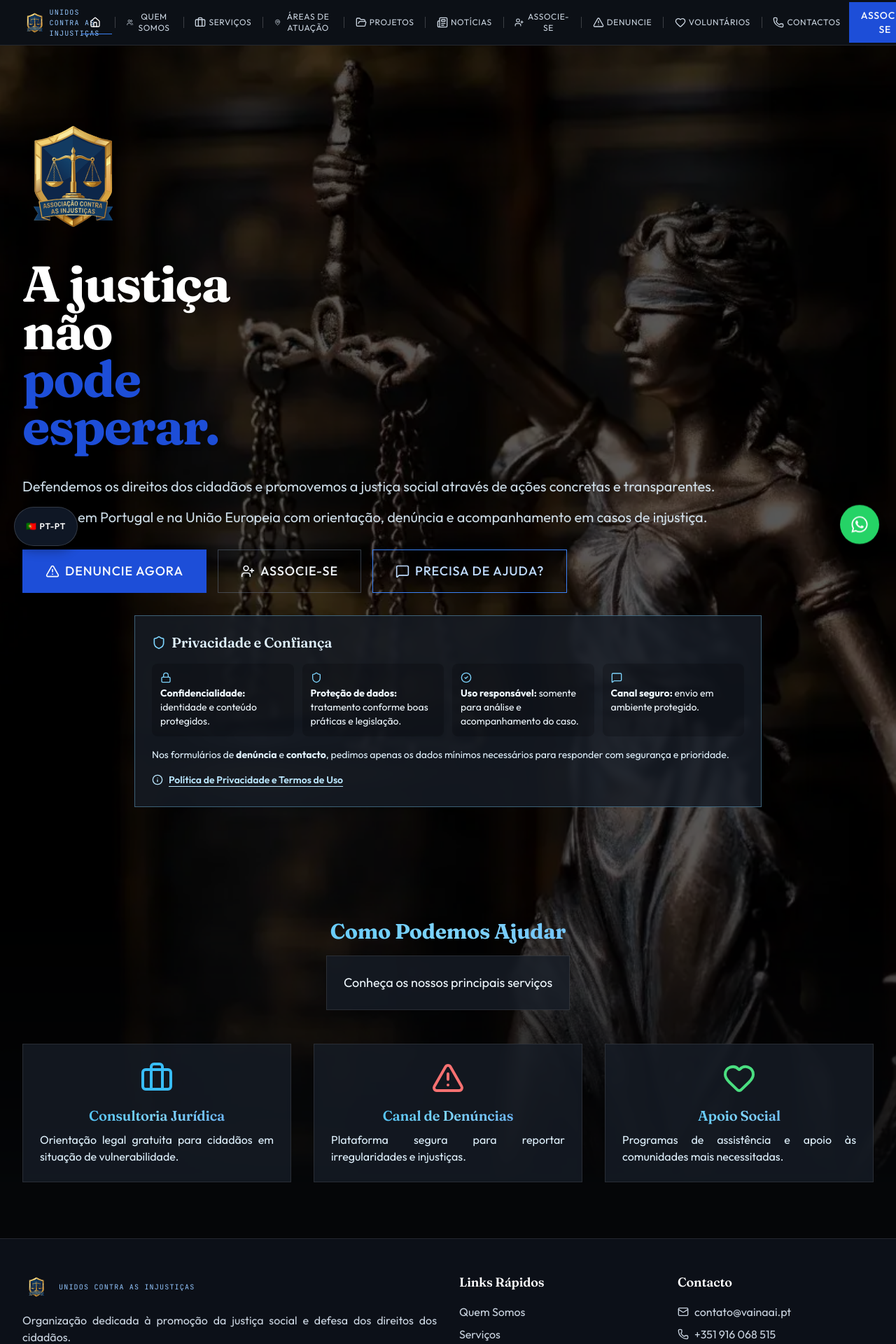
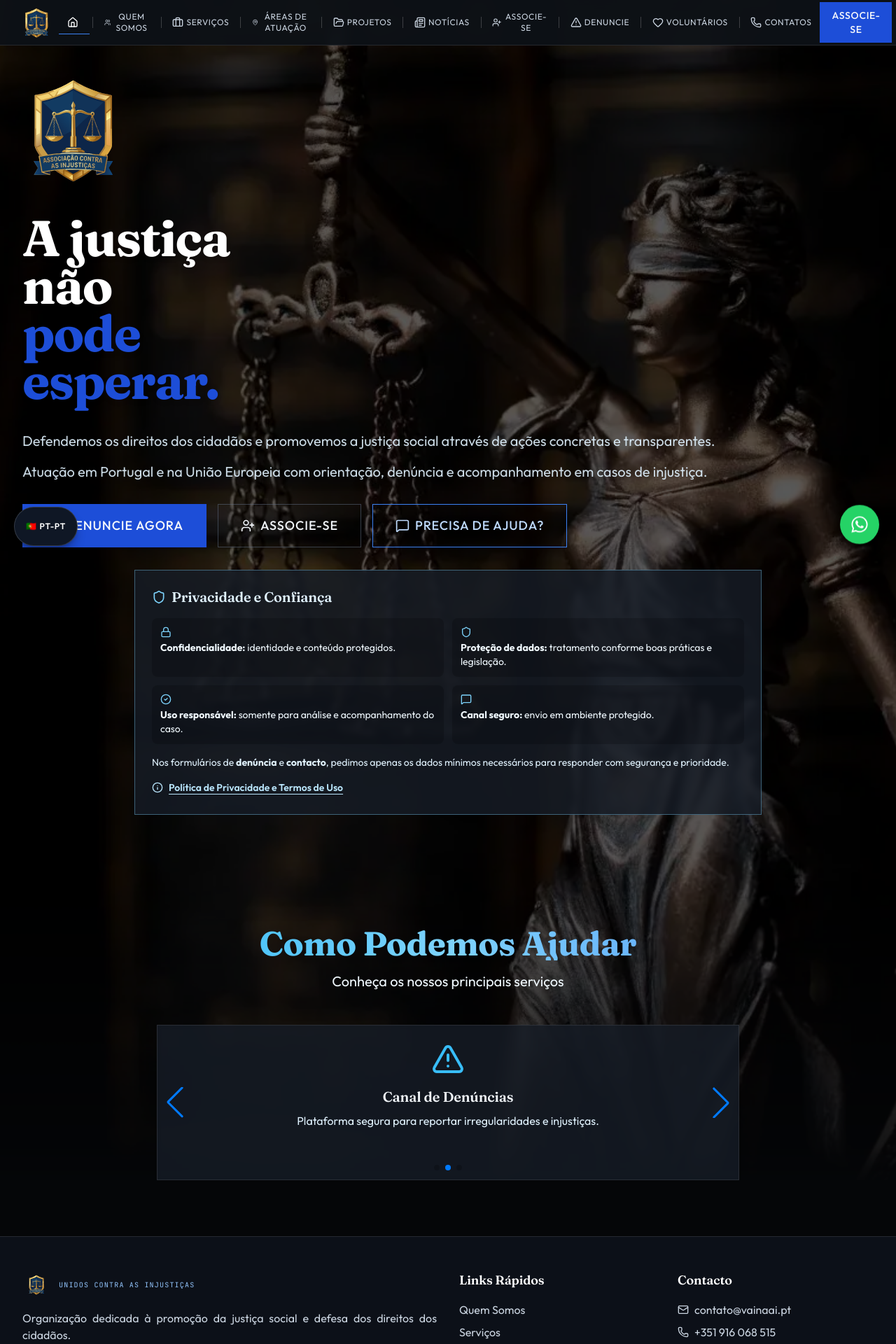
Before and after one commit to Formando-Valores/vainaai-site, a React (Vite) app: page / in a window 1280 px wide. Shown: the top 1920 px of the page at 70% size. Built offline with nearby package versions, Linux system fonts and the light colour scheme.

Commit message:
Update Visual 1.1

```diff
--- a/package.json
+++ b/package.json
@@ -17,6 +17,7 @@
     "react-dom": "^19.0.0",
     "resend": "^6.1.2",
     "sonner": "^2.0.3",
+    "swiper": "^12.2.0",
     "tailwind-merge": "^3.1.0"
   },
   "devDependencies": {
--- a/src/App.tsx
+++ b/src/App.tsx
@@ -1,4 +1,5 @@
 import React, { createContext, useContext, useState } from "react";
+
 import { submitForm } from "./lib/api";
 import { Toaster, toast } from "sonner";
 import 'animate.css';
@@ -40,6 +41,14 @@ import {
   Users2,
   PiggyBank
 } from "lucide-react";
+import { Swiper, SwiperSlide } from "swiper/react";
+import { Autoplay } from "swiper/modules";
+import "swiper/css";
+import 'swiper/css/effect-flip';
+import 'swiper/css/pagination';
+import 'swiper/css/navigation';
+
+import { EffectFlip, Pagination, Navigation } from 'swiper/modules';
 
 // ===== Types =====
 type Locale = 'pt-BR' | 'pt-PT' | 'es';
@@ -122,26 +131,26 @@ export default function App() {
     { id: 'join' as Page, label: isSpanish ? 'Hazte Socio' : isPortuguesePortugal ? 'Torne-se Associado' : 'Associe-se', icon: UserPlus },
     { id: 'report' as Page, label: isSpanish ? 'Denuncia' : 'Denuncie', icon: AlertTriangle },
     { id: 'volunteers' as Page, label: isSpanish ? 'Voluntarios' : isPortuguesePortugal ? 'Voluntariado' : 'Voluntários', icon: Heart },
-    { id: 'contact' as Page, label: isSpanish ? 'Contactos' : 'Contactos', icon: Phone },
+    { id: 'contact' as Page, label: isSpanish ? 'Contactos' : 'Contatos', icon: Phone },
   ];
 
   return (
     <LanguageContext.Provider value={{ locale, setLocale }}>
     <div className="min-h-screen overflow-x-hidden bg-[#0d1117] text-slate-100" lang={isSpanish ? 'es' : locale}>
       {/* Header */}
-      <header className="fixed inset-x-0 top-0 z-50 border-b border-white/10 bg-[#0d1117]/95 backdrop-blur lg:sticky">
+      <header className="fixed inset-x-0 top-0 z-50 border-b border-white/10 bg-[#0d1117]/95 backdrop-blur">
         <div className="max-w-7xl mx-auto px-4 sm:px-6 lg:px-8">
           <div className="flex justify-between items-center h-16">
             {/* Logo */}
-            <div className="flex items-center space-x-2 ml-1">
+            <div className="flex items-center space-x-2 ">
               <img
                 src="/LogoMod.svg"
                 alt="AI Logo"
-                className="h-10 w-10 object-contain"
+                className="h-16 w-[20px] sm:w-auto shrink-0 object-contain lg:mr-8 pr-3"
               />
               <div>
                 <h1 className="font-display text-xl font-semibold text-slate-100 lg:hidden">AI</h1>
-                <p className="eyebrow-text text-[10px] text-blue-300">
+                <p className="eyebrow-text text-[10px] text-blue-300 lg:hidden">
                   {isSpanish ? 'Unidos contra las injusticias' : isPortuguesePortugal ? 'Unidos contra as injustiças' :
                   'Unidos contra as injustiças'}</p>
               </div>
@@ -380,6 +389,29 @@ function PageContent({ currentPage, setCurrentPage }: { currentPage: Page; setCu
 function HomePage({ setCurrentPage }: { setCurrentPage: (page: Page) => void }) {
   const { locale } = useLanguage();
   const isSpanish = locale === 'es';
+  const slides = [
+    {
+      icon: Briefcase,
+      title: isSpanish ? 'Consultoría Jurídica' : 'Consultoria Jurídica',
+      description: isSpanish
+        ? 'Orientación legal gratuita para ciudadanos en situación de vulnerabilidad.'
+        : 'Orientação legal gratuita para cidadãos em situação de vulnerabilidade.'
+    },
+    {
+      icon: AlertTriangle,
+      title: isSpanish ? 'Canal de Denuncias' : 'Canal de Denúncias',
+      description: isSpanish
+        ? 'Plataforma segura para denunciar irregularidades e injusticias.'
+        : 'Plataforma segura para reportar irregularidades e injustiças.'
+    },
+    {
+      icon: Heart,
+      title: isSpanish ? 'Apoyo Social' : 'Apoio Social',
+      description: isSpanish
+        ? 'Programas de asistencia y apoyo a las comunidades más necesitadas.'
+        : 'Programas de assistência e apoio às comunidades mais necessitadas.'
+    }
+  ];
 
   return (
     <div className="relative min-h-screen home-hero-bg">
@@ -450,7 +482,7 @@ function HomePage({ setCurrentPage }: { setCurrentPage: (page: Page) => void })
               <Shield className="w-5 h-5 text-sky-300" />
               <h3 className="text-xl font-semibold text-sky-100">{isSpanish ? 'Privacidad y Confianza' : 'Privacidade e Confiança'}</h3>
             </div>
-            <div className="grid grid-cols-1 gap-3 text-left sm:grid-cols-2 lg:grid-cols-4">
+            <div className="grid grid-cols-1 gap-3 text-left sm:grid-cols-2 lg:grid-cols-">
               <div className="rounded-lg bg-black/20 p-3">
                 <Lock className="mb-1 h-4 w-4 text-sky-300" />
                 <p className="text-sm text-sky-50"><strong>{isSpanish ? 'Confidencialidad:' : 'Confidencialidade:'}</strong> {isSpanish ? 'identidad y contenido protegidos.' : 'identidade e conteúdo protegidos.'}</p>
@@ -484,31 +516,41 @@ function HomePage({ setCurrentPage }: { setCurrentPage: (page: Page) => void })
 
       {/* Features Section */}
       <section className="content-section relative z-10">
-        <div className="max-w-7xl mx-auto px-4 sm:px-6 lg:px-8">
+        <div className="mx-auto max-w-4xl px-4 sm:px-6 lg:px-8">
           <div className="mb-12 text-center">
-            <h2 className="text-3xl font-bold bg-gradient-to-r from-sky-400 via-sky-300 to-blue-400 bg-clip-text text-transparent mb-4">{isSpanish ? 'Cómo Podemos Ayudar' : 'Como Podemos Ajudar'}</h2>
-            <p className="surface-panel inline-block text-lg text-sky-50">{isSpanish ? 'Conozca nuestros principales servicios' : 'Conheça os nossos principais serviços'}</p>
+            <h2 className="mb-4 bg-gradient-to-r from-sky-400 via-sky-300 to-blue-400 bg-clip-text text-5xl font-bold text-transparent">
+              {isSpanish ? 'Cómo Podemos Ayudar' : 'Como Podemos Ajudar'}
+            </h2>
+            <p className=" text-xl text-sky-50">
+              {isSpanish ? 'Conozca nuestros principales servicios' : 'Conheça os nossos principais serviços'}
+            </p>
           </div>
 
-          <div className="grid grid-cols-1 md:grid-cols-3 gap-8">
-            <div className="surface-panel text-center">
-              <Briefcase className="w-12 h-12 text-sky-400 mx-auto mb-4" />
-              <h3 className="text-xl font-semibold mb-2 bg-gradient-to-r from-sky-400 via-sky-300 to-blue-400 bg-clip-text text-transparent">{isSpanish ? 'Consultoría Jurídica' : 'Consultoria Jurídica'}</h3>
-              <p className="text-sky-100 text-justified">{isSpanish ? 'Orientación legal gratuita para ciudadanos en situación de vulnerabilidad.' : 'Orientação legal gratuita para cidadãos em situação de vulnerabilidade.'}</p>
-            </div>
-
-            <div className="surface-panel text-center">
-              <AlertTriangle className="w-12 h-12 text-red-400 mx-auto mb-4" />
-              <h3 className="text-xl font-semibold mb-2 bg-gradient-to-r from-sky-400 via-sky-300 to-blue-400 bg-clip-text text-transparent">{isSpanish ? 'Canal de Denuncias' : 'Canal de Denúncias'}</h3>
-              <p className="text-sky-100 text-justified">{isSpanish ? 'Plataforma segura para denunciar irregularidades e injusticias.' : 'Plataforma segura para reportar irregularidades e injustiças.'}</p>
-            </div>
-
-            <div className="surface-panel text-center">
-              <Heart className="w-12 h-12 text-green-400 mx-auto mb-4" />
-              <h3 className="text-xl font-semibold mb-2 bg-gradient-to-r from-sky-400 via-sky-300 to-blue-400 bg-clip-text text-transparent">{isSpanish ? 'Apoyo Social' : 'Apoio Social'}</h3>
-              <p className="text-sky-100 text-justified">{isSpanish ? 'Programas de asistencia y apoyo a las comunidades más necesitadas.' : 'Programas de assistência e apoio às comunidades mais necessitadas.'}</p>
-            </div>
-          </div>
+          <Swiper
+            modules={[EffectFlip, Autoplay, Pagination, Navigation]}
+            loop={true}
+            grabCursor={true}
+            pagination={true}
+            navigation={true}
+            effect={'flip'}
+            autoplay={{ delay: 3500, disableOnInteraction: false }}
+            speed={700}
+            className="w-full"
+          >
+            {slides.map((slide) => {
+              const Icon = slide.icon;
+
+              return (
+                <SwiperSlide key={slide.title}>
+                  <div className="surface-panel h-full text-center ">
+                    <Icon className="mx-auto mb-4 h-12 w-12 text-sky-400" />
+                    <h3 className="mb-2 text-xl font-semibold">{slide.title}</h3>
+                    <p className="text-sky-100 mb-12">{slide.description}</p>
+                  </div>
+                </SwiperSlide>
+              );
+            })}
+          </Swiper>
         </div>
       </section>
     </div>
@@ -1635,7 +1677,7 @@ function ContactPage() {
         {/* Main Contact Info */}
         <div className="grid grid-cols-1 lg:grid-cols-2 gap-12 mb-16">
           <div>
-            <h2 className="text-2xl font-bold text-gray-900 mb-6">{isSpanish ? 'Información de Contacto' : 'Informações de Contacto'}</h2>
+            <h2 className="text-2xl font-bold text-white-900 mb-6">{isSpanish ? 'Información de Contacto' : 'Informações de Contato'}</h2>
 
             <div className="space-y-6">
               <div className="flex items-start space-x-4">
@@ -1643,7 +1685,7 @@ function ContactPage() {
                   <Mail className="w-6 h-6 text-sky-600" />
                 </div>
                 <div>
-                  <h3 className="font-semibold text-gray-900 mb-1">Email</h3>
+                  <h3 className="font-semibold text-gray-200 mb-1">Email</h3>
                   <p className="text-sky-600">contato@vainaai.pt</p>
                   <p className="text-sky-600">juridico@vainaai.pt</p>
                 </div>
@@ -1654,7 +1696,7 @@ function ContactPage() {
                   <Phone className="w-6 h-6 text-green-600" />
                 </div>
                 <div>
-                  <h3 className="font-semibold text-gray-900 mb-1">{isSpanish ? 'Teléfono/WhatsApp' : 'Telefone/WhatsApp'}</h3>
+                  <h3 className="font-semibold  text-gray-200 mb-1">{isSpanish ? 'Teléfono/WhatsApp' : 'Telefone/WhatsApp'}</h3>
                   <p className="text-sky-600">+351 916 068 515</p>
                 </div>
               </div>
@@ -1664,7 +1706,7 @@ function ContactPage() {
                   <MapPin className="w-6 h-6 text-purple-600" />
                 </div>
                 <div>
-                  <h3 className="font-semibold text-gray-900 mb-1">{isSpanish ? 'Sitio Oficial' : 'Site Oficial'}</h3>
+                  <h3 className="font-semibold  text-gray-200 mb-1">{isSpanish ? 'Sitio Oficial' : 'Site Oficial'}</h3>
                   <a href="https://www.vainaai.pt" target="_blank" rel="noopener noreferrer" className="text-sky-600 hover:text-sky-800">
                     www.vainaai.pt
                   </a>
@@ -1673,8 +1715,8 @@ function ContactPage() {
             </div>
 
             <div className="mt-8">
-              <h3 className="font-semibold text-gray-900 mb-4">{isSpanish ? 'Horario de Atención' : 'Horário de Atendimento'}</h3>
-              <div className="bg-gray-50 rounded-lg p-4">
+              <h3 className="font-semibold  text-gray-200 mb-4">{isSpanish ? 'Horario de Atención' : 'Horário de Atendimento'}</h3>
+              <div className="bg-gray-50 bg-slate-900 rounded-lg p-4">
                 <p className="text-sky-600 mb-2"><strong>{isSpanish ? 'Lunes a Viernes:' : 'Segunda a Sexta:'}</strong> 9:00 - 18:00</p>
                 <p className="text-sky-600 mb-2"><strong>{isSpanish ? 'Sábado:' : 'Sábado:'}</strong> 9:00 - 13:00</p>
                 <p className="text-sky-600"><strong>{isSpanish ? 'Domingo:' : 'Domingo:'}</strong> {isSpanish ? 'Cerrado' : 'Fechado'}</p>
@@ -1682,7 +1724,7 @@ function ContactPage() {
             </div>
 
             <div className="mt-8">
-              <h3 className="font-semibold text-gray-900 mb-4">{isSpanish ? 'Redes Sociales' : 'Redes Sociais'}</h3>
+              <h3 className="font-semibold  text-gray-200 mb-4">{isSpanish ? 'Redes Sociales' : 'Redes Sociais'}</h3>
               <div className="flex space-x-4">
                 <a href="https://www.facebook.com/share/1FELtv6TMH/" target="_blank" rel="noopener noreferrer">
                   <Facebook className="w-8 h-8 text-blue-600 hover:text-blue-800 cursor-pointer" />
@@ -1697,52 +1739,52 @@ function ContactPage() {
           </div>
 
           <div className="surface-card p-8">
-            <h2 className="text-2xl font-bold text-gray-900 mb-6">{isSpanish ? 'Envíenos un Mensaje' : 'Envie-nos uma Mensagem'}</h2>
+            <h2 className="text-2xl font-bold text-gray-200 mb-6">{isSpanish ? 'Envíenos un Mensaje' : 'Envie-nos uma Mensagem'}</h2>
 
             <form onSubmit={handleSubmit} className="space-y-4">
               <div>
-                <label className="block text-sm font-medium text-sky-700 mb-1">{isSpanish ? 'Nombre' : 'Nome'}</label>
+                <label className="block text-sm font-medium text-sky-600 mb-1">{isSpanish ? 'Nombre' : 'Nome'}</label>
                 <input
                   type="text"
                   value={formData.name}
                   onChange={(e) => setFormData({ ...formData, name: e.target.value })}
-                  className="w-full px-3 py-2 border border-gray-300 rounded-md focus:ring-2 focus:ring-sky-500 focus:border-sky-500"
+                  className="w-full px-3 py-2 border bg-slate-700 border-primary rounded-md focus:ring-2 focus:ring-sky-500 focus:border-sky-500"
                   required
                   disabled={isSubmitting}
                 />
               </div>
 
               <div>
-                <label className="block text-sm font-medium text-sky-700 mb-1">Email</label>
+                <label className="block text-sm font-medium text-sky-600 mb-1">Email</label>
                 <input
                   type="email"
                   value={formData.email}
                   onChange={(e) => setFormData({ ...formData, email: e.target.value })}
-                  className="w-full px-3 py-2 border border-gray-300 rounded-md focus:ring-2 focus:ring-sky-500 focus:border-sky-500"
+                  className="w-full px-3 py-2 border bg-slate-700 border-primary rounded-md focus:ring-2 focus:ring-sky-500 focus:border-sky-500"
                   required
                   disabled={isSubmitting}
                 />
               </div>
 
               <div>
-                <label className="block text-sm font-medium text-sky-700 mb-1">{isSpanish ? 'Asunto' : 'Assunto'}</label>
+                <label className="block text-sm font-medium text-sky-600 mb-1">{isSpanish ? 'Asunto' : 'Assunto'}</label>
                 <input
                   type="text"
                   value={formData.subject}
                   onChange={(e) => setFormData({ ...formData, subject: e.target.value })}
-                  className="w-full px-3 py-2 border border-gray-300 rounded-md focus:ring-2 focus:ring-sky-500 focus:border-sky-500"
+                  className="w-full px-3 py-2 border bg-slate-700 border-primary rounded-md focus:ring-2 focus:ring-sky-500 focus:border-sky-500"
                   required
                   disabled={isSubmitting}
                 />
               </div>
 
               <div>
-                <label className="block text-sm font-medium text-sky-700 mb-1">{isSpanish ? 'Mensaje' : 'Mensagem'}</label>
+                <label className="block text-sm font-medium text-sky-600 mb-1">{isSpanish ? 'Mensaje' : 'Mensagem'}</label>
                 <textarea
                   value={formData.message}
                   onChange={(e) => setFormData({ ...formData, message: e.target.value })}
                   rows={5}
-                  className="w-full px-3 py-2 border border-gray-300 rounded-md focus:ring-2 focus:ring-sky-500 focus:border-sky-500"
+                  className="w-full px-3 py-2 border bg-slate-700 border-primary rounded-md focus:ring-2 focus:ring-sky-500 focus:border-sky-500"
                   placeholder={isSpanish ? 'Escriba su mensaje aquí...' : 'Escreva a sua mensagem aqui...'}
                   required
                   disabled={isSubmitting}
@@ -1752,7 +1794,7 @@ function ContactPage() {
               <button
                 type="submit"
                 disabled={isSubmitting}
-                className="w-full bg-sky-600 text-white py-3 px-4 rounded-md font-semibold hover:bg-sky-700 transition-colors disabled:opacity-50 disabled:cursor-not-allowed"
+                className="w-full bg-primary text-white py-3 px-4 rounded-md font-semibold hover:bg-primary-hover transition-colors disabled:opacity-50 disabled:cursor-not-allowed"
               >
                 {isSubmitting ? 'Enviando...' : (isSpanish ? 'Enviar Mensaje' : 'Enviar Mensagem')}
               </button>
@@ -1762,18 +1804,18 @@ function ContactPage() {
 
         {/* Offices Section */}
         <div>
-          <h2 className="text-3xl font-bold text-gray-900 mb-8 text-center">{isSpanish ? 'Sede y Delegaciones' : 'Sede e Delegações'}</h2>
+          <h2 className="text-3xl font-bold text-gray-200 mb-8 text-center">{isSpanish ? 'Sede y Delegaciones' : 'Sede e Delegações'}</h2>
           <div className="grid grid-cols-1 md:grid-cols-2 lg:grid-cols-3 gap-6">
             {offices.map((office, index) => (
-              <div key={index} className="bg-white rounded-lg shadow-lg p-6 hover:shadow-xl transition-shadow">
+              <div key={index} className="bg-slate-800 border border-gray-700 rounded-lg shadow-lg p-6 hover:shadow-xl transition-shadow">
                 <div className="flex items-center mb-4">
                   <div className="w-10 h-10 bg-sky-100 rounded-full flex items-center justify-center mr-3">
                     <MapPin className="w-5 h-5 text-sky-600" />
                   </div>
                   <div>
-                    <h3 className="font-bold text-gray-900">{office.name}</h3>
+                    <h3 className="font-bold text-gray-200">{office.name}</h3>
                     <span className={`text-xs px-2 py-1 rounded-full ${
-                      office.type === 'Sede' ? 'bg-sky-100 text-sky-800' : 'bg-gray-100 text-gray-800'
+                      office.type === 'Sede' ? 'bg-sky-200 text-primary' : 'bg-sky-200 text-primary'
                     }`}>
                       {office.type}
                     </span>
```
